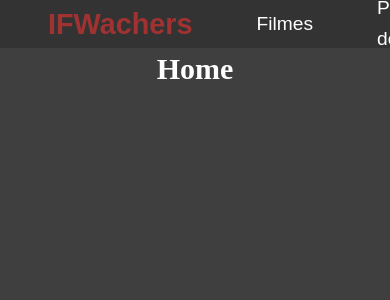
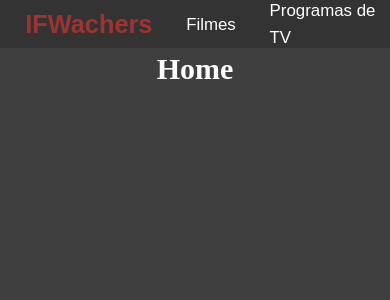
Before and after one commit to eoFranca/AprendendoAPI, a Vue app: page / in a window 390 px wide. Shown: the top 300 px of the page. Built offline with nearby package versions, Linux system fonts and the light colour scheme; a web font is replaced by a local one.

Commit message:
navbar responsiva

```diff
--- a/src/App.vue
+++ b/src/App.vue
@@ -20,21 +20,22 @@ header {
   display: flex;
   background-color: #333;
   color: #fff;
-  font-size: 1.2rem;
-  padding-left: 2rem;
+  font-size: 2vh;
+  padding-left: 2vh ;
   position: fixed;
   top: 0;
 }
 nav h1{
   color: #a03232;
   transition: 0.5s;
+
 }
 
 nav h1:hover{
   color: #fff;
 }
 nav {
-  column-gap: 2rem;
+  column-gap: 2vh;
   margin-bottom: 0;
   display: flex;
   align-items: center;
@@ -43,7 +44,7 @@ nav {
 .navbar-link {
   text-decoration: none;
   color: #fff;
-  margin: 0 1rem;
+  margin: 0 1vh;
   transition: color 0.3s;
 }
 
```
